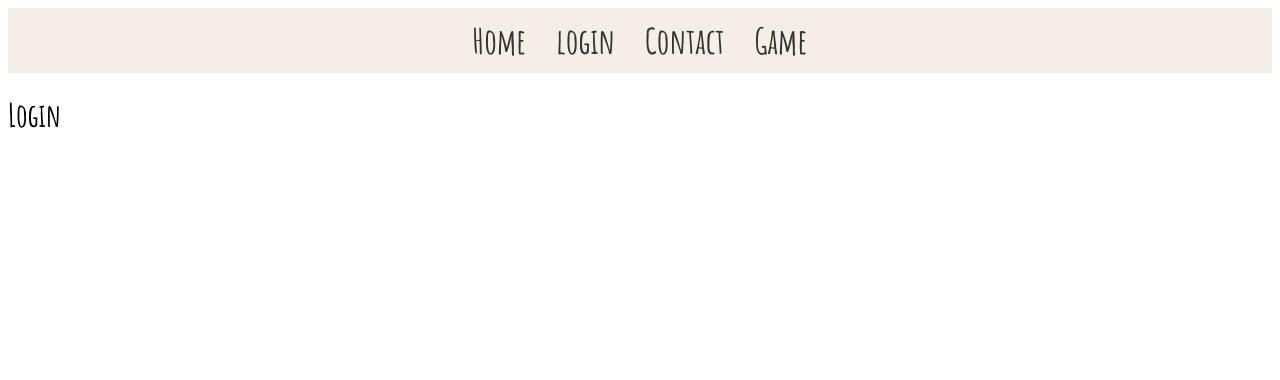
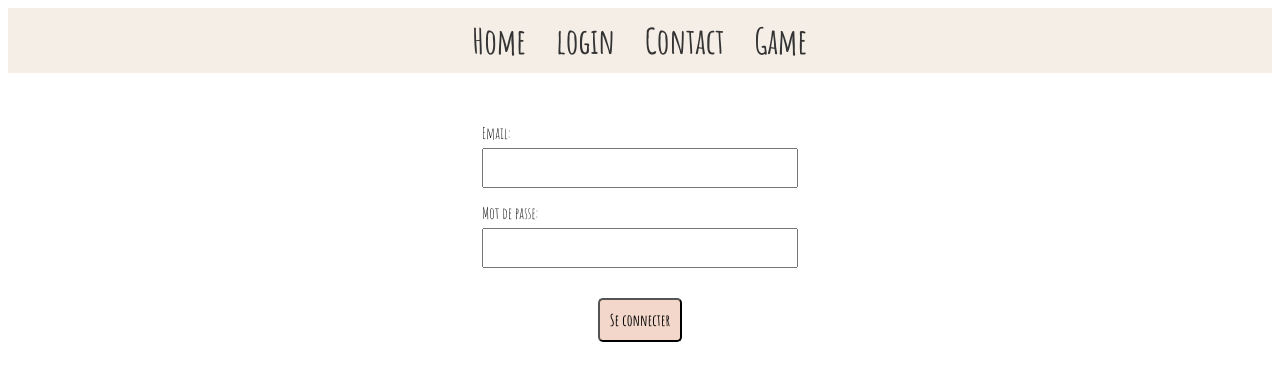
Before and after one commit to MDelmont/3wa_pastries_game, a React (Vite) app: page /Login in a window 1280 px wide. Shown: the top 380 px of the page. Built offline with nearby package versions, Linux system fonts and the light colour scheme.

Commit message:
make store and page login

```diff
--- a/src/pages/login.jsx
+++ b/src/pages/login.jsx
@@ -1,12 +1,51 @@
+import "../styles/loginPage.scss";
+
+import { useDispatch, useSelector } from "react-redux";
+import { updateEmail, updatePassword } from "../store/loginSlice";
+
 function LoginPage() {
+  const dispatch = useDispatch();
+  const { email, password } = useSelector((state) => state.loginSliceReducer);
 
+  const handleEmailChange = (e) => {
+    dispatch(updateEmail(e.target.value));
+  };
 
-    return (
-      <>
+  const handlePasswordChange = (e) => {
+    dispatch(updatePassword(e.target.value));
+  };
 
-        <h1>Login</h1>
-      </>
-    )
-  }
+  const handleSubmit = (e) => {
+    e.preventDefault();
 
-  export default LoginPage
+    console.log("Email:", login, "Password:", password);
+  };
+
+  return (
+    <div className="login-page">
+      <form className="login-form" onSubmit={handleSubmit}>
+        <label>
+          <span>Email:</span>
+          <input
+            type="email"
+            value={email}
+            onChange={handleEmailChange}
+            required
+          />
+        </label>
+        <label>
+          <span>Mot de passe:</span>
+          <input
+            type="password"
+            value={password}
+            onChange={handlePasswordChange}
+            required
+          />
+        </label>
+        <button type="submit">Se connecter</button>
+      </form>
+    </div>
+  );
+}
+
+export default LoginPage;
--- /dev/null
+++ b/src/store/loginSlice.jsx
@@ -0,0 +1,24 @@
+import { createSlice } from "@reduxjs/toolkit";
+
+const initialState = {
+  email: "",
+  password: "",
+};
+
+const loginSlice = createSlice({
+  name: "login",
+  initialState,
+  reducers: {
+    updateEmail: (state, action) => {
+      console.log(action);
+      state.email = action.payload;
+    },
+    updatePassword: (state, action) => {
+      state.password = action.payload;
+    },
+  },
+});
+
+export const { updateEmail, updatePassword } = loginSlice.actions;
+
+export default loginSlice.reducer;
--- a/src/store/routerStore.jsx
+++ b/src/store/routerStore.jsx
@@ -2,11 +2,13 @@ import { configureStore } from "@reduxjs/toolkit";
 import { Provider } from "react-redux";
 import pastriesSlice from "./pastriesSlices";
 import gameSlice from "./gameSlice";
+import loginSlice from "./loginSlice";
 
 const store = configureStore({
   reducer: {
     pastriesSliceReducer: pastriesSlice,
     gameSliceReducer: gameSlice,
+    loginSliceReducer: loginSlice,
   },
 });
 
--- /dev/null
+++ b/src/styles/loginPage.scss
@@ -0,0 +1,30 @@
+.login-form {
+  display: flex;
+  flex-direction: column;
+  align-items: center;
+  justify-content: center;
+  margin-top: 50px;
+
+  label {
+    display: flex;
+    flex-direction: column;
+    margin-bottom: 15px;
+    min-width: 150px;
+    max-width: 500px;
+    width: 25%;
+
+    span {
+      margin-bottom: 5px;
+    }
+
+    input {
+      padding: 8px;
+      font-size: 16px;
+    }
+  }
+
+  button {
+    padding: 10px;
+    font-size: 16px;
+  }
+}
```
